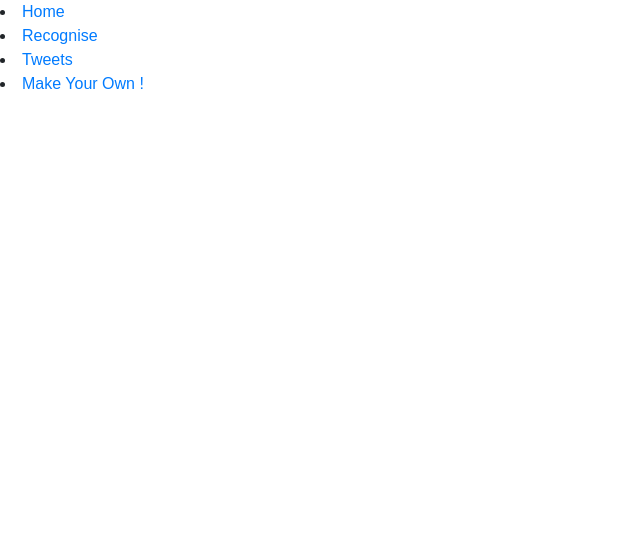
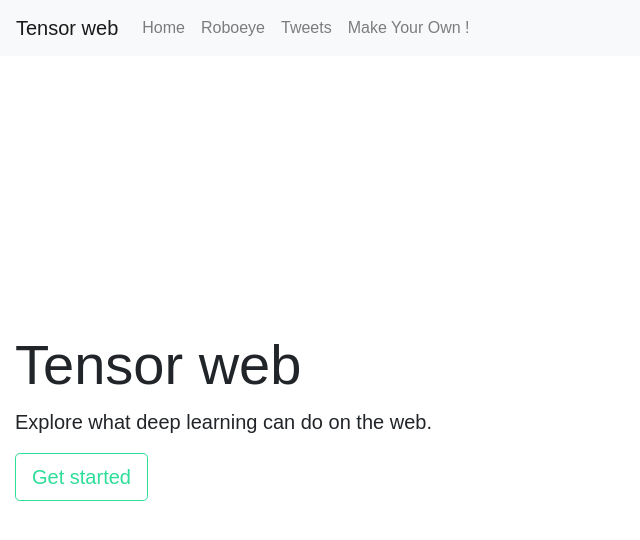
Before and after one commit to ng-kode/tensor-web, a React (Create React App) app: page / in a window 1280 px wide. Shown: the top 540 px of the page, without its empty margins (0-640 px from the left). Built offline with nearby package versions, Linux system fonts and the light colour scheme.

Commit message:
navbar and styling

```diff
--- a/public/index.html
+++ b/public/index.html
@@ -21,7 +21,7 @@
     -->
     <link rel="stylesheet" href="https://maxcdn.bootstrapcdn.com/bootstrap/4.0.0/css/bootstrap.min.css" integrity="sha384-Gn5384xqQ1aoWXA+058RXPxPg6fy4IWvTNh0E263XmFcJlSAwiGgFAW/dAiS6JXm" crossorigin="anonymous">
     <link rel="stylesheet" href="https://use.fontawesome.com/releases/v5.0.13/css/all.css" integrity="sha384-DNOHZ68U8hZfKXOrtjWvjxusGo9WQnrNx2sqG0tfsghAvtVlRW3tvkXWZh58N9jp" crossorigin="anonymous">
-    <title>React App</title>
+    <title>Tensor web</title>
   </head>
   <body>
     <noscript>
--- a/src/App.js
+++ b/src/App.js
@@ -1,17 +1,38 @@
 import React, { Component } from 'react'
+import { Link } from 'react-router-dom'
 import { Switch, Route } from 'react-router-dom'
 import { Home } from './Home'
 import { Recognise } from './Recognise'
 import { Tweets } from './Tweets'
 import { MakeYourOwn } from './MakeYouOwn';
+import './App.css';
 
-const App = () => (
+const App = () => (<div>
+
+  <nav className="navbar navbar-expand-lg navbar-light bg-light">
+    <Link className="navbar-brand" to='/'>Tensor web</Link>
+    <button className="navbar-toggler" type="button" data-toggle="collapse" data-target="#navbarSupportedContent" aria-controls="navbarSupportedContent" aria-expanded="false" aria-label="Toggle navigation">
+      <span className="navbar-toggler-icon"></span>
+    </button>
+
+    <div className="collapse navbar-collapse" id="navbarSupportedContent">
+      <div className="navbar-nav mr-auto">
+        <Link className="nav-item nav-link" to='/'>Home</Link>
+        <Link className="nav-item nav-link" to='/recognise'>Roboeye</Link>
+        <Link className="nav-item nav-link" to='/tweets'>Tweets</Link>
+        <Link className="nav-link nav-link" to='/make-your-own'>Make Your Own !</Link>
+      </div>
+    </div>
+  </nav>
+
   <Switch>
     <Route exact path='/' component={Home}/>
     <Route path='/recognise' component={Recognise}/>
     <Route path='/tweets' component={Tweets}/>
     <Route path='/make-your-own' component={MakeYourOwn}/>
   </Switch>
+
+  </div>
 )
 
 export default App;
--- /dev/null
+++ b/src/Home.css
@@ -0,0 +1,20 @@
+.custom-landing {
+	background-color: white;
+	height: 90vh;
+	display: flex;
+	flex-direction: column;
+	justify-content: center;
+	position: fixed;
+}
+
+.btn-outline-primary {
+	color: #2dde98;
+    background-color: transparent;
+    background-image: none;
+    border-color: #2dde98;
+}
+
+.btn-outline-primary:hover {
+	background-color: #2dde98;
+    border-color: #2dde98;
+}
--- a/src/Home.js
+++ b/src/Home.js
@@ -1,11 +1,13 @@
 import React, { Component } from 'react'
 import { Link } from 'react-router-dom'
+import './Home.css'
 
 export const Home = () => (
-  <div>
-    <li><Link to='/'>Home</Link></li>
-    <li><Link to='/recognise'>Recognise</Link></li>
-    <li><Link to='/tweets'>Tweets</Link></li>
-    <li><Link to='/make-your-own'>Make Your Own !</Link></li>
+  <div className="jumbotron jumbotron-fluid custom-landing">
+    <div className="container">
+      <h1 className="display-4">Tensor web</h1>
+      <p className="lead">Explore what deep learning can do on the web.</p>
+      <Link className="btn btn-outline-primary btn-lg" to='/recognise'>Get started</Link>
+    </div>
   </div>
 )
--- a/src/Recognise.css
+++ b/src/Recognise.css
@@ -1,3 +1,8 @@
+.custom-jumbotron {
+  background-color: #ff6490;
+  color: #f1f1f1;
+}
+
 #webcam {
   position: fixed;
   right: 0;
--- a/src/Recognise.js
+++ b/src/Recognise.js
@@ -33,6 +33,7 @@ export class Recognise extends Component {
     this.handleVideo = this.handleVideo.bind(this);
     this.watchStream = this.watchStream.bind(this);
     this.changeCam = this.changeCam.bind(this);
+    this.cutStream = this.cutStream.bind(this);
   }
 
   _video = (video) => {
@@ -60,17 +61,6 @@ export class Recognise extends Component {
   }
 
   capture(raw_img=null) {
-    if (!this.video) {
-      console.warn('video not available to drawCanvas')
-      clearInterval(this.streaming)
-      if (window.stream) {
-        window.stream.getTracks().forEach(function(track) {
-          track.stop();
-        });
-      }
-      return
-    }
-
     if (raw_img) {
       return tf.tidy(() => {
         const img = tf.fromPixels(raw_img); // [224, 224, 3]
@@ -124,8 +114,21 @@ export class Recognise extends Component {
     }
   }
 
+  cutStream() {
+    clearInterval(this.streaming);
+
+    if (window.stream) {
+      window.stream.getTracks().forEach(function(track) {
+        track.stop();
+      });
+    }
+  }
+
   watchStream() {
     this.streaming = setInterval(() => {
+      if (!this.video) {
+        return this.cutStream();
+      }
       this.predict();
     }, 800)
   }
@@ -266,9 +269,9 @@ export class Recognise extends Component {
       <div>
         {camAbsent ? <div>
 
-          <div className="jumbotron">
-            <h1 className="display-4">Image classification</h1>
-            <p className="lead">Learn to name everyday objects</p>
+          <div className="jumbotron custom-jumbotron">
+            <h1 className="display-4">Image classification </h1>
+            <p className="lead">Learn to name everyday objects <small>(best experience on mobile / with webcam)</small> </p>
             <span className='ml-2'>{status_text}</span>
           </div>
 
```
Also changed, not shown: public/manifest.json, src/App.css (added), src/index.css (line endings or trailing spaces), 2 other files (tests, documents, lock files or other folders).
